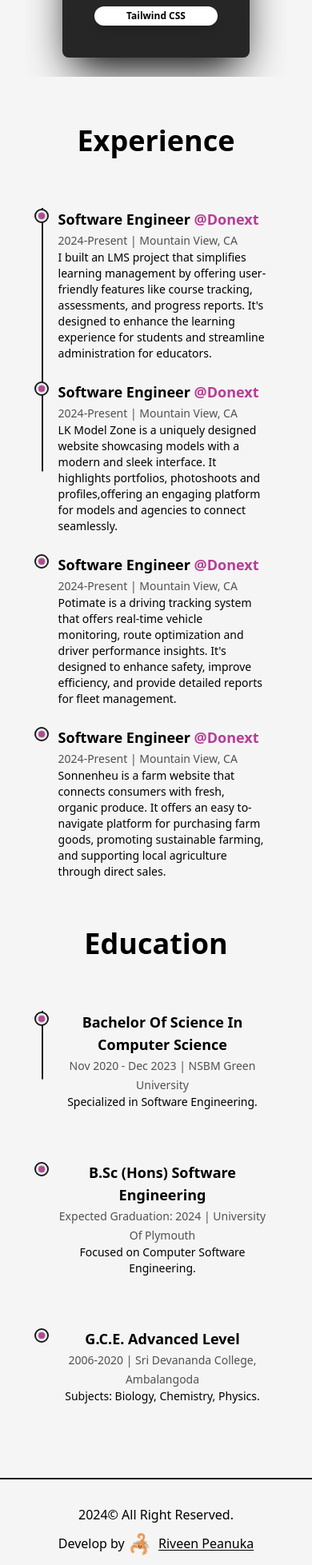
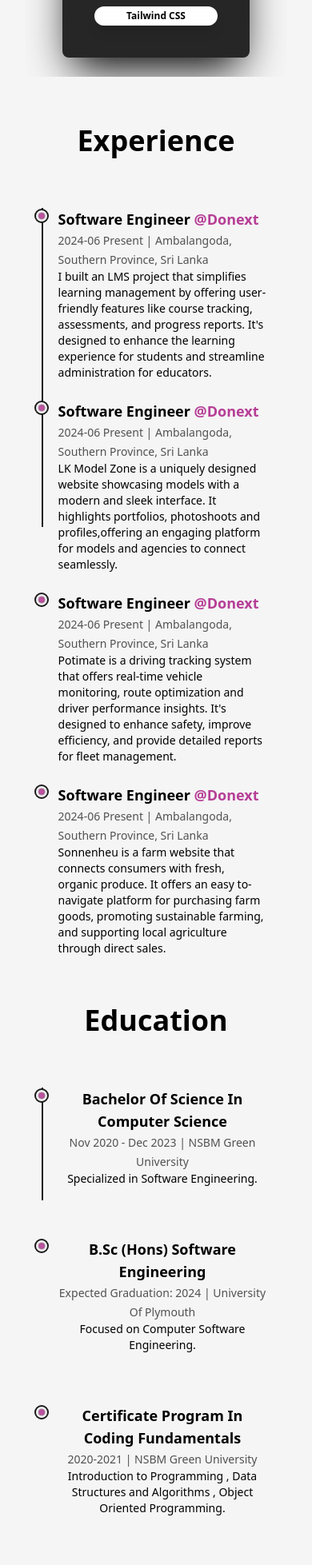
Before and after one commit to spriveen/Portfolio, a Next.js app: page /about in a window 390 px wide. Shown: the part 2032-3989 px from the top of the page at 80% size. Built offline with nearby package versions, Linux system fonts and the light colour scheme.

Commit message:
add mobile number

```diff
--- a/package.json
+++ b/package.json
@@ -12,7 +12,8 @@
     "framer-motion": "^11.3.2",
     "next": "14.2.5",
     "react": "^18",
-    "react-dom": "^18"
+    "react-dom": "^18",
+    "react-icons": "^5.3.0"
   },
   "devDependencies": {
     "@svgr/webpack": "^8.1.0",
--- a/src/components/Education.js
+++ b/src/components/Education.js
@@ -59,6 +59,13 @@ const Education = () => {
             info="Focused on Computer Software Engineering."
           />
           <Details
+            type="Certificate Program in Coding Fundamentals"
+            time="2020-2021"
+            place="NSBM Green University"
+            info="Introduction to Programming , Data Structures and Algorithms , Object Oriented Programming."
+          />
+
+          <Details
             type="G.C.E. Advanced Level"
             time="2006-2020"
             place="Sri Devananda College, Ambalangoda"
--- a/src/components/Experience.js
+++ b/src/components/Experience.js
@@ -53,7 +53,7 @@ const Experience = () => {
             <Details
             position="Software Engineer" company="Donext"
             companyLink="https://www.linkedin.com/company/donexttechnologies/posts/?feedView=all"
-            time="2024-Present" address="Mountain View, CA"
+            time="2024-06 Present" address="Ambalangoda, Southern Province, Sri Lanka"
             work="I built an LMS project that simplifies learning management by offering user-friendly
             features like course tracking, assessments, and progress reports. It's designed to enhance the
              learning experience for students and streamline administration for educators."/>
@@ -61,7 +61,7 @@ const Experience = () => {
             <Details
             position="Software Engineer" company="Donext"
             companyLink="https://www.linkedin.com/company/donexttechnologies/posts/?feedView=all"
-            time="2024-Present" address="Mountain View, CA"
+            time="2024-06 Present" address="Ambalangoda, Southern Province, Sri Lanka"
             work="LK Model Zone is a uniquely designed website showcasing models with a modern and sleek interface.
              It highlights portfolios, photoshoots and profiles,offering an engaging platform for models and agencies
              to connect seamlessly."/>
@@ -70,7 +70,7 @@ const Experience = () => {
             <Details
             position="Software Engineer" company="Donext"
             companyLink="https://www.linkedin.com/company/donexttechnologies/posts/?feedView=all"
-            time="2024-Present" address="Mountain View, CA"
+              time="2024-06 Present" address="Ambalangoda, Southern Province, Sri Lanka"
             work="Potimate is a driving tracking system that offers real-time vehicle monitoring, route optimization
             and driver performance insights. It's designed to enhance safety, improve efficiency, and provide
             detailed reports for fleet management."/>
@@ -79,7 +79,7 @@ const Experience = () => {
             <Details
             position="Software Engineer" company="Donext"
             companyLink="https://www.linkedin.com/company/donexttechnologies/posts/?feedView=all"
-            time="2024-Present" address="Mountain View, CA"
+             time="2024-06 Present" address="Ambalangoda, Southern Province, Sri Lanka"
             work="Sonnenheu is a farm website that connects consumers with fresh, organic produce. It offers an easy
             to-navigate platform for purchasing farm goods, promoting sustainable farming, and supporting
             local agriculture through direct sales."/>
--- a/src/components/Skills.js
+++ b/src/components/Skills.js
@@ -8,7 +8,7 @@ const Skill = ({ name }) => {
                        py-4 px-8 shadow-lg cursor-pointer hover:shadow-2xl transition-all duration-300
                        lg:py-3 lg:px-6 md:text-sm md:py-2 md:px-4 xs:py-1 xs:px-2 xs:text-xs'
             whileHover={{ scale: 1.1, rotate: 5 }}
-            whileTap={{ scale: 0.95 }} // Added tap effect
+            whileTap={{ scale: 0.95 }}
         >
             {name}
         </motion.div>
@@ -18,15 +18,15 @@ const Skill = ({ name }) => {
 const Skills = () => {
     return (
         <div className="relative flex flex-col items-center justify-center min-h-screen bg-gradient-to-br overflow-hidden">
-            <h2 className='font-bold text-8xl text-center text-white mb-16 md:text-6xl md:mt-16'>
+            <h2 className='font-bold text-8xl text-center text-white dark:text-black mb-16 md:text-6xl md:mt-16'>
                 Skills
             </h2>
             <motion.div
                 className='grid grid-cols-2 gap-8 p-10 bg-[#262626] rounded-lg shadow-2xl shadow-black
                             lg:grid-cols-2 md:grid-cols-1 sm:grid-cols-1 w-[80vw] lg:w-[70vw] md:w-[60vw]'
-                initial={{ opacity: 0 }} // Fade in effect
+                initial={{ opacity: 0 }}
                 animate={{ opacity: 1 }}
-                transition={{ duration: 0.5 }} // Duration of the fade-in
+                transition={{ duration: 0.5 }}
             >
                 {['HTML', 'CSS', 'JavaScript', 'ReactJs', 'NextJs', 'Node JS', 'Web Design', 'Figma', 'Firebase', 'Tailwind CSS'].map(skill => (
                     <Skill key={skill} name={skill} />
--- a/src/pages/index.js
+++ b/src/pages/index.js
@@ -6,48 +6,45 @@ import Link from "next/link";
 import { LinkArrow } from "@/components/Icon";
 import HireMe from "@/components/HireMe";
 import lightBulb from "../../public/images/svgs/lightbulb.svg";
+import { useState } from "react";
+import { FiPhone } from "react-icons/fi";
 
 export default function Home() {
+  const [isPhoneVisible, setIsPhoneVisible] = useState(false);
+
   return (
     <main className="flex items-center text-dark w-full min-h-screen dark:text-light">
       <Layout className="pt-0 md:pt-16 sm:pt-8">
-        <div className="flex item-center justify-between w-full lg:flex-col">
-          <div className="w-1/2 md-w-full">
+        <div className="flex items-center justify-between w-full lg:flex-col">
+          <div className="w-1/2 md:w-full">
             <Image
               src={profilePic}
               alt="Riveen Peanuka"
-              className="w-full  h-auto lg:hidden md:inline-block md:w-full "
+              className="w-full h-auto lg:hidden md:inline-block md:w-full"
               priority
-              sizes="(max-width:768px) 100vw,
-              (max-width:1200px) 50vw
-               50"
+              sizes="(max-width:768px) 100vw, (max-width:1200px) 50vw, 50"
             />
           </div>
           <div className="w-1/2 flex flex-col items-center self-center lg:w-full lg:text-center">
             <AnimatedText
               text="Hello! 👋🏻 I'm Riveen Peanuka"
-               className="!text-6xl !text-left
-               xl:!text-5xl lg:!text-center lg:!text=6xl md:!text-5xl sm:!text-3xl
-
-               "
+              className="!text-6xl !text-left xl:!text-5xl lg:!text-center lg:!text=6xl md:!text-5xl sm:!text-3xl"
             />
             <p className="my-4 text-base font-medium md:text-sm sm:text-xs">
-            As a proficient full-stack developer, I am dedicated to turning innovative concepts into cutting-edge
-            web applications. I specialize in React.js, Next.js, Tailwind CSS, TypeScript, JavaScript, Node.js and
-            databases such as MongoDB and PostgreSQL. Explore my recent projects and articles that showcase
-            my expertise in modern web development, emphasizing responsive design, efficient coding practices and seamless user experiences.
+              As a proficient full-stack developer, I am dedicated to turning innovative concepts into cutting-edge
+              web applications. I specialize in React.js, Next.js, Tailwind CSS, TypeScript, JavaScript, Node.js, and
+              databases such as MongoDB and PostgreSQL. Explore my recent projects and articles that showcase
+              my expertise in modern web development, emphasizing responsive design, efficient coding practices, and seamless user experiences.
             </p>
             <div className="flex items-center self-start mt-2 lg:self-center">
               <Link
                 href="/dummy.pdf"
                 target={"_blank"}
                 className="flex items-center bg-dark text-light p-2.5 px-6
-            rounded-lg text-lg font-semibold hover:bg-light hover:text-dark
-            border border-solid border-transparent hover:border-dark
-
-            dark:bg-light dark:text-dark  hover:dark:bg-dark hover:dark:text-light
-            hover:dark:border-light md:p-2 md:px-4 md:text-base
-            "
+                rounded-lg text-lg font-semibold hover:bg-light hover:text-dark
+                border border-solid border-transparent hover:border-dark
+                dark:bg-light dark:text-dark hover:dark:bg-dark hover:dark:text-light
+                hover:dark:border-light md:p-2 md:px-4 md:text-base"
                 download={true}
               >
                 Resume <LinkArrow className={"w-6 ml-1"} />
@@ -55,17 +52,22 @@ export default function Home() {
               <Link
                 href="mailto:rpeanuka@gmail.com"
                 target={"_blank"}
-                className="ml-4 text-lg font-medium capitalize text- dark underline dark:text-light md:text-base"
+                className="ml-4 text-lg font-medium capitalize text-dark underline dark:text-light md:text-base"
               >
                 Contact
-
               </Link>
+              <button
+                onClick={() => setIsPhoneVisible(!isPhoneVisible)}
+                className="ml-4 flex items-center text-lg font-medium capitalize text-dark  dark:text-light md:text-base"
+              >
+                <FiPhone className="mr-2" /> {isPhoneVisible ? "+94 71 583 1427" : "Show Number"}
+              </button>
             </div>
           </div>
         </div>
       </Layout>
       <HireMe />
-      <div className="absolute right-8 bottom-8 inline-block w-24 md:hidden ">
+      <div className="absolute right-8 bottom-8 inline-block w-24 md:hidden">
         <Image src={lightBulb} alt="Riven Peanuka" />
       </div>
     </main>
```
Also changed, not shown: 1 other file (tests, documents, lock files or other folders).
